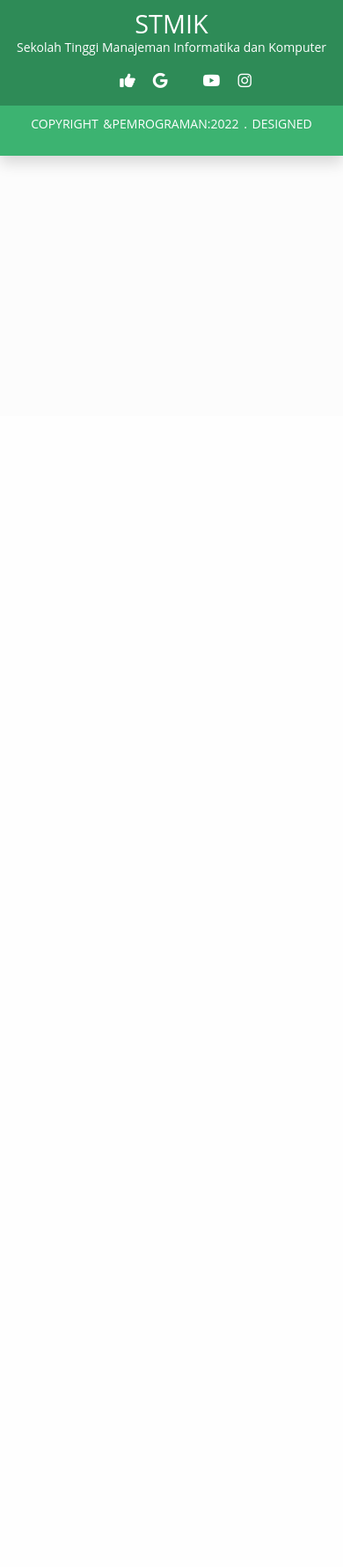
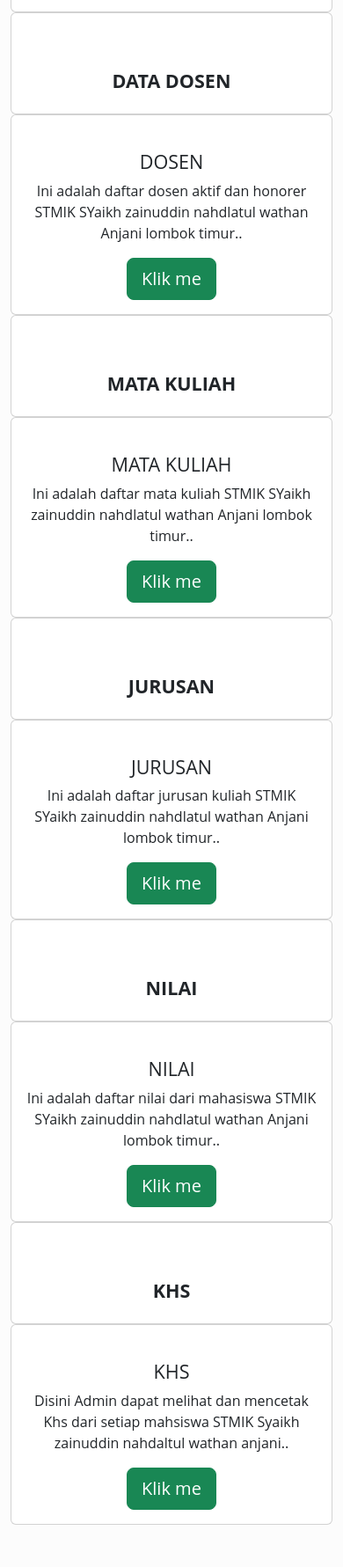
Before and after one commit to alfin1945/Tugas_UAS_Alfin, a Flask app: page / in a window 390 px wide. Shown: the part 371-2152 px from the top of the page at 88% size. Before the commit the page ends 561 px from the top, so only its background shows below. Run offline with Flask 2, Linux system fonts and the light colour scheme.

Commit message:
Update home.html
Mengubah layout dari home dari tugas flask_siakad alfin

```diff
--- a/templates/home.html
+++ b/templates/home.html
@@ -16,75 +16,188 @@
 </head>
 
 <body>
-  <!-- navbar -->
-  <div class="container-navbar fixed-top">
-    <nav class="navbar navbar-expand-lg bg mb-lg-4 shadow ">
+  <!-- Team -->
+  <section id="team" class="pb-5">
     <div class="container">
-        <img src="{{url_for('static', filename='3.png')}}" alt="Logo" class="d-inline-block align-text-top" />
+      <h5 class="section-title h1 fw-bold text-white">Siakad STMIK</h5>
 
-        <div class="collapse navbar-collapse font-nav float-left mx-5" id="navbarSupportedContent">
-          <ul class="navbar-nav me-auto mb-2 mb-lg-0">
-            <li class="nav-item">
-              <a class="nav-link" href="mahasiswa">Mahasiswa</a>
-            </li>
-            <li class="nav-item">
-              <a class="nav-link" href="dosen">Dosen</a>
-            </li>
-            <li class="nav-item">
-              <a class="nav-link" href="matkul">Mata Kuliah</a>
-            </li>
-            <li class="nav-item">
-              <a class="nav-link" href="jurusan">Jurusam</a>
-            </li>
-            <li class="nav-item">
-              <a class="nav-link" href="nilai">Nilai</a>
-            </li>
-            <li class="nav-item">
-              <a class="nav-link" href="khs">KHS</a>
-            </li>
-          </ul>
-          <!-- <form class="d-flex" role="search">
-            <input class="form-control me-2" type="search" placeholder="Search" aria-label="Search" />
-            <button class="btn btn-outline-success" type="submit">Search</button>
-          </form> -->
+      <div class="row">
+        <!-- Data Mahasiswa -->
+        <div class="col-xs-12 col-sm-6 col-md-4">
+          <div class="image-flip">
+            <div class="mainflip flip-0">
+              <div class="frontside">
+                <div class="card">
+                  <div class="card-body text-center mt-5">
+                    <h4 class="card-title text-uppercase fw-bold">data mahasiswa</h4>
                   </div>
                 </div>
-    </nav>
               </div>
-
-  <!-- content -->
-  <div class="container-fluid banner">
-    <div class="container text-center">
-      <h4 class="display-6">Welcome to the KHS App</h4>
-      <h3 class="display-1">STMIK</h3>
-      <p>Sekolah Tinggi Manajeman Informatika dan Komputer</p>
-      <a href="/khs">
-        <button type="button" class="btn btn-success btn-lg">
-          Mulai
-        </button>
+              <div class="backside">
+                <div class="card">
+                  <div class="card-body text-center mt-4">
+                    <h4 class="card-title text-uppercase">Data Mahasiswa</h4>
+                    <p class="card-text">Ini adalah daftar mahasiswa aktif STMIK SYaikh zainuddin nahdlatul wathan
+                      Anjani
+                      lombok
+                      timur.</p>
+                    <a href="/mahasiswa">
+                      <button type="button" class="btn btn-success btn-lg">Klik me</button>
                     </a>
                   </div>
                 </div>
+              </div>
+            </div>
+          </div>
+        </div>
+        <!-- akhir mahasiswa -->
 
+        <!-- Data dosen -->
+        <div class="col-xs-12 col-sm-6 col-md-4">
+          <div class="image-flip" ontouchstart="this.classList.toggle('hover');">
+            <div class="mainflip">
+              <div class="frontside">
+                <div class="card">
+                  <div class="card-body text-center mt-5">
+                    <h4 class="card-title text-uppercase fw-bold">Data Dosen</h4>
+                  </div>
+                </div>
+              </div>
+              <div class="backside">
+                <div class="card">
+                  <div class="card-body text-center mt-4">
+                    <h4 class="card-title text-uppercase">Dosen</h4>
+                    <p class="card-text">Ini adalah daftar dosen aktif dan honorer STMIK SYaikh zainuddin nahdlatul
+                      wathan
+                      Anjani lombok
+                      timur..</p>
+                    <a href="/dosen">
+                      <button type="button" class="btn btn-success btn-lg">Klik me</button>
+                    </a>
+                  </div>
+                </div>
+              </div>
+            </div>
+          </div>
+        </div>
+        <!-- akhir dosen -->
 
-  <!-- footer -->
-  <footer class="shadow">
-    <div class="footer-content">
-      <h3>STMIK</h3>
-      <p>Sekolah Tinggi Manajeman Informatika dan Komputer</p>
-      <ul class="socials">
+        <!-- Mata kuliah -->
+        <div class="col-xs-12 col-sm-6 col-md-4">
+          <div class="image-flip" ontouchstart="this.classList.toggle('hover');">
+            <div class="mainflip">
+              <div class="frontside">
+                <div class="card">
+                  <div class="card-body text-center mt-5">
+                    <h4 class="card-title text-uppercase fw-bold">Mata Kuliah</h4>
+                  </div>
+                </div>
+              </div>
+              <div class="backside">
+                <div class="card">
+                  <div class="card-body text-center mt-4">
+                    <h4 class="card-title text-uppercase">Mata Kuliah</h4>
+                    <p class="card-text">Ini adalah daftar mata kuliah STMIK SYaikh zainuddin nahdlatul wathan
+                      Anjani lombok
+                      timur..</p>
+                    <a href="/matkul">
+                      <button type="button" class="btn btn-success btn-lg">Klik me</button>
+                    </a>
+                  </div>
+                </div>
+              </div>
+            </div>
+          </div>
+        </div>
+        <!-- Akhir Mata kuliah -->
+        <!-- Jurusan -->
+        <div class="col-xs-12 col-sm-6 col-md-4">
+          <div class="image-flip" ontouchstart="this.classList.toggle('hover');">
+            <div class="mainflip">
+              <div class="frontside">
+                <div class="card">
+                  <div class="card-body text-center mt-5">
+                    <h4 class="card-title text-uppercase fw-bold">Jurusan</h4>
+                  </div>
+                </div>
+              </div>
+              <div class="backside">
+                <div class="card">
+                  <div class="card-body text-center mt-4">
+                    <h4 class="card-title text-uppercase">Jurusan</h4>
+                    <p class="card-text">Ini adalah daftar jurusan kuliah STMIK SYaikh zainuddin nahdlatul wathan
+                      Anjani lombok
+                      timur..</p>
+                    <a href="/jurusan">
+                      <button type="button" class="btn btn-success btn-lg">Klik me</button>
+                    </a>
+                  </div>
+                </div>
+              </div>
+            </div>
+          </div>
+        </div>
+        <!-- Jurusan -->
+        <!-- Nilai -->
+        <div class="col-xs-12 col-sm-6 col-md-4">
+          <div class="image-flip" ontouchstart="this.classList.toggle('hover');">
+            <div class="mainflip">
+              <div class="frontside">
+                <div class="card">
+                  <div class="card-body text-center mt-5">
+                    <h4 class="card-title text-uppercase fw-bold">Nilai</h4>
+                  </div>
+                </div>
+              </div>
+              <div class="backside">
+                <div class="card">
+                  <div class="card-body text-center mt-4">
+                    <h4 class="card-title text-uppercase">Nilai</h4>
+                    <p class="card-text">Ini adalah daftar nilai dari mahasiswa STMIK SYaikh zainuddin nahdlatul wathan
+                      Anjani lombok
+                      timur..</p>
+                    <a href="/nilai">
+                      <button type="button" class="btn btn-success btn-lg">Klik me</button>
+                    </a>
+                  </div>
+                </div>
+              </div>
+            </div>
+          </div>
+        </div>
+        <!-- Akhir Nilai  -->
+        <!-- KHS -->
+        <div class="col-xs-12 col-sm-6 col-md-4">
+          <div class="image-flip" ontouchstart="this.classList.toggle('hover');">
+            <div class="mainflip">
+              <div class="frontside">
+                <div class="card">
+                  <div class="card-body text-center mt-5">
+                    <h4 class="card-title text-uppercase fw-bold">Khs</h4>
+                  </div>
+                </div>
+              </div>
+              <div class="backside">
+                <div class="card">
+                  <div class="card-body text-center mt-4">
+                    <h4 class="card-title text-uppercase">khs</h4>
+                    <p class="card-text">Disini Admin dapat melihat dan mencetak Khs dari setiap mahsiswa STMIK Syaikh
+                      zainuddin nahdaltul wathan anjani..</p>
+                    <a href="/khs">
+                      <button type="button" class="btn btn-success btn-lg">Klik me</button>
+                    </a>
+                  </div>
+                </div>
+              </div>
+            </div>
+          </div>
+        </div>
+        <!-- Akhir KHS -->
+      </div>
+    </div>
+  </section>
+  <!-- Team -->
 
-        <li><a href=""><i class="fa-sharp fa-solid fa-thumbs-up"></i></i></a></li>
-        <li><a href=""><i class="fa-brands fa-google"></i></a></li>
-        <li><a href=""><i class="fa-sharp fa-solid fa-circle-envelope"></i></a></li>
-        <li><a href=""><i class="fa-brands fa-youtube"></i></a></li>
-        <li><a href=""><i class="fa-brands fa-instagram"></i></a></li>
-      </ul>
-    </div>
-    <div class="footer-bottom">
-      <p>Copyright &pemrograman:2022 . designed</p>
-    </div>
-  </footer>
 
   <!-- link js -->
   <script src="https://cdn.jsdelivr.net/npm/bootstrap@5.2.3/dist/js/bootstrap.bundle.min.js"
```
Lines whose indentation alone changed are shown as unchanged.
